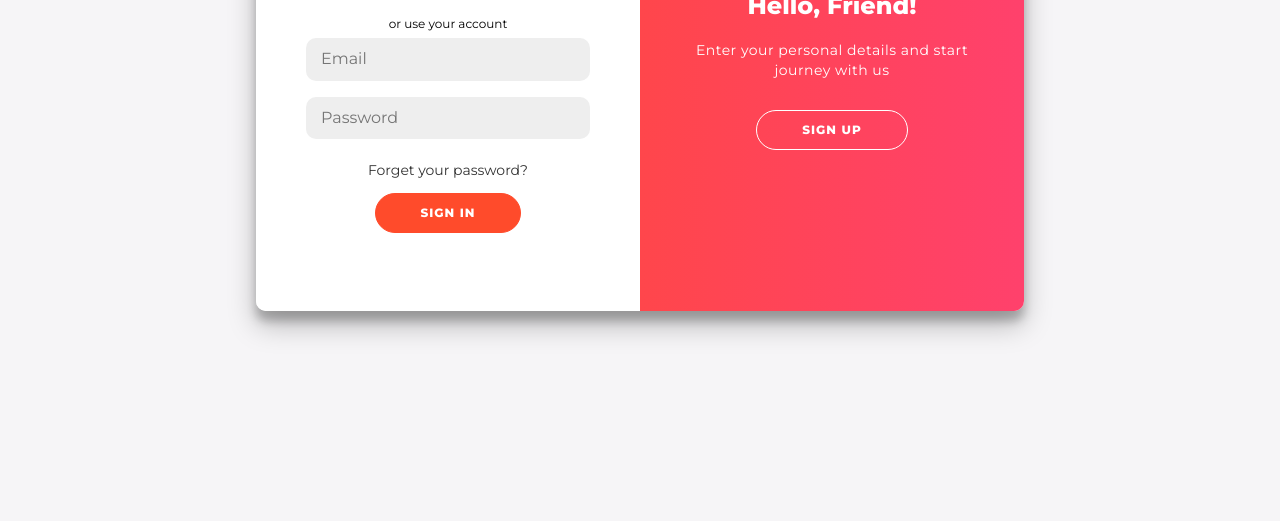
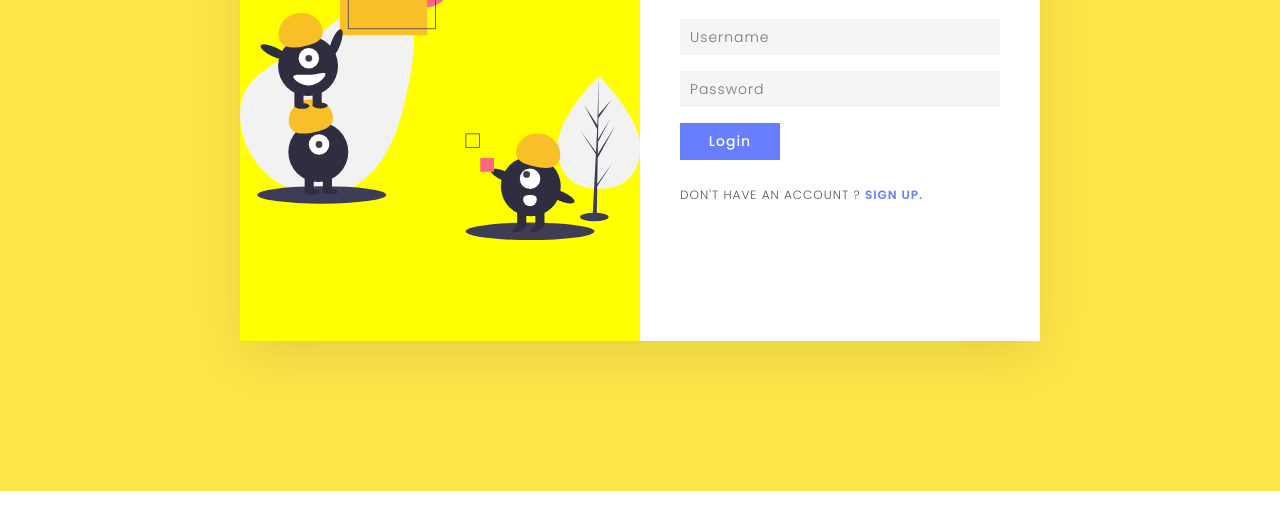
Before and after one commit to kvu-luong/template-html, a plain HTML site: page login_page/scs/index.html in a window 1280 px wide. Shown: the part 309-830 px from the top of the page. After the commit the page ends 800 px from the top, so only its background shows below. Drawn offline with Linux system fonts and the light colour scheme.

Commit message:
login 3 using position animation

```diff
--- a/login_page/css/main.scss
+++ b/login_page/css/main.scss
@@ -1,205 +1,172 @@
-@import url('https://fonts.googleapis.com/css?family=Montserrat:400,800');
+@import url('https://fonts.googleapis.com/css2?family=Poppins:wght@200;300;400;500;600;700;800&display=swap');
 *{
+	margin: 0;
+	padding: 0;
 	box-sizing: border-box;
+	font-family: 'Poppins', sans-serif;
+}
+a{
+	cursor: pointer;
+}
+section{
+	position: relative;
+	min-height: 100vh;
+	background: #fee648;
+	display: flex;
+	justify-content: center;
+	align-items: center;
+	padding: 20px;
+
+	.container{
+		position: relative;
+		width: 800px;
+		height: 500px;
+		background: #fff;
+		box-shadow: 0 15px 50px rgba(0, 0, 0, 0.1);
+		overflow: hidden;
 	}
 
-body{
-	font-family: 'Montserrat', sans-serif;
-	background: #f6f5f7;
+	.container .user{
+		position: absolute;
+		top: 0;
+		left: 0;
+		width: 100%;
+		height: 100%;
 		display: flex;
-	flex-direction: column;
+	}
+
+	.container .user .imgBx{
+		position: relative;
+		width: 50%;
+		height: 100%;
+		background: #ff0;
+		transition: 0.5s;
+	}
+
+	.container .user .imgBx img{
+		position: absolute;
+		top: 0;
+		left: 0;
+		width: 100%;
+		height: 100%;
+	}
+
+	.container .user .formBx{
+		position: relative;
+		width: 50%;
+		height: 100%;
+		background: #fff;
+		display: flex;
 		justify-content: center;
 		align-items: center;
-	height: 100vh;
-	margin: -20px 0 50px;
-}
-h2{
-	font-weight: bold;
-	margin: 0;
-}
-p{
-	font-size: 14px;
-	font-weight: 100;
-	line-height: 20px;
-	letter-spacing: 0.5px;
-	margin: 20px 0 30px;
-}
-span{
-	font-size: 12px;
-}
-a{
-	color: #333;
-	font-size: 14px;
-	text-decoration: none;
-	margin: 15px 0;
+		padding: 40px;
+		transition: 0.5s;
 	}
 
-.container{
-	background: #fff;
-	border-radius: 10px;
-	box-shadow: 0 14px 28px rgba(0, 0, 0, 0.25), 0 10px 10px rgba(0, 0, 0, 0.22);
-	position: relative;
-	overflow: hidden;
-	width: 768px;
-	max-width: 100%;
-	min-height: 480px;
+	.formBx form h2{
+		font-size: 18px;
+		font-weight: 600;
+		text-transform: uppercase;
+		letter-spacing: 2px;
+		text-align: center;
+		width: 100%;
+		margin-bottom: 10px;
+		color: #555;
 	}
 
-.form-container{
-	position: absolute;
-	top: 0;
-	height: 100%;
-	transition: all 0.6s ease-in-out;
-	form{
-		background: #fff;
-		display: flex;
-		flex-direction: column;
-		padding: 0 50px;
-		height: 100%;
-		justify-content: center;
-		align-items: center;
-		text-align: center;
+	.formBx form input{
+		position: relative;
+		width: 100%;
+		padding: 10px;
+		background: #f5f5f5;
+		color: #333;
+		border: none;
+		outline: none;
+		box-shadow: none;
+		margin: 8px 0;
+		font-size: 14px;
+		letter-spacing: 1px;
+		font-weight: 300;
 	}
 
-	.social-container{
-		margin: 20px 0;
+	.formBx form input[type='submit']{
+		max-width: 100px;
+		background: #677eff;
+		color: #fff;
+		cursor: pointer;
+		font-size: 14px;
+		font-weight: 500;
+		letter-spacing: 1px;
+		transition: .5s;
+	}
 }
 
-	.social-container a{
-		border: 1px solid #ddd;
-		border-radius: 50%;
-		display: inline-flex;
-		justify-content: center;
-		align-items: center;
-		margin: 0 5px;
-		height: 40px;
-		width: 40px;
-		border-radius: 10px;
+.signup{
+	position: relative;
+	margin-top: 20px;
+	font-size: 12px;
+	letter-spacing: 1px;
+	color: #555;
+	text-transform: uppercase;;
+	font-weight: 300;
+
+	a{
+		font-weight: 600;
+		text-decoration: none;
+		color: #677eff;
+	}
 }
 
-	input{
-		background: #eee;
-		border: none;
-		padding: 12px 15px;
-		margin: 8px 0;
-		width: 100%;
-		outline: none;
-		border-radius: 10px;
+.signupBx {
+	pointer-events: none;//this div over signinBx
+	.formBx{
+		left: 100%;
 	}
 
-
+	.imgBx{
+		left: -100%;
 	}
-button {
-	border-radius: 20px;
-	border: 1px solid #ff4b2b;
-	background: #ff4b2b;
-	color: #fff;
-	font-size: 12px;
-	font-weight: bold;
-	padding: 12px 45px;
-	letter-spacing: 1px;
-	text-transform: uppercase;
-	transition: transform 80ms ease-in;
-	cursor: pointer;
-	&:active{
-		transform: scale(0.95);
-	}
-	&:focus{
-		outline: none;
 }
 
-	&.ghost{
-		background: transparent;
-		border-color: #fff;
+.signinBx{
+	.formBx{
+		left: 0%;
+	}
+	.imgbx{
+		left: 0%;
 	}
 
 }
 
-.sign-in-container{
+.active{
+	.signupBx .formBx{
 		left: 0;
-	width: 50%;
-	z-index: 2;
 	}
 
-.sign-up-container{
+	.signupBx .imgBx{
 		left: 0;
-	width: 50%;
-	opacity: 0;
-	z-index: 1;
+	}
+	.signupBx{
+		pointer-events: initial;
 	}
 
-.overlay-container{
-	position: absolute;
-	top: 0;
-	left: 50%;
-	width: 50%;
-	height: 100%;
-	overflow: hidden;
-	transition: transform 0.6s ease-in-out;
-	z-index: 100;
-	.overlay{
-		background: #ff416c;
-		background: linear-gradient(to right, #ff4b2b, #ff416c) no-repeat 0 0 / cover;
-		color: #fff;
-		position: relative;
+	.signinBx .formBx{
+		left: 100%;
+	}
+	.signinBx .imgBx{
 		left: -100%;
-		height: 100%;
-		width: 200%;
-		transform: translateX(0);
-		transition: transform 0.6s ease-in-out;
-	}
-
-	.overlay-panel{
-		position: absolute;
-		top: 0;
-		display: flex;
-		flex-direction: column;
-		justify-content: center;
-		align-items: center;
-		padding: 0 40px;
-		height: 100%;
-		width: 50%;
-		text-align: center;
-		transform: translateX(0);
-		transition: transform 0.6s ease-in-out;
-	}
-
-	.overlay-right{
-		right: 0;
-		transform: translateX(0);
-		transition: transform 0.6s ease-in-out;
-	}
-
-	.overlay-left{
-		transform: translateX(-20%);
 	}
 }
 
-
-/* ANIMATION */
-
-.right-panel-active {
-	/* Move signin to the right */
-	.sign-in-container{
-		transform: translateX(100%);
+@media(max-width: 991px){
+	section .container{
+		max-width: 400px;
 	}
-	/* Bring sign up over sign in */
-	.sign-up-container{
-		transform: translateX(100%);
-		opacity: 1;
-		z-index: 5;
-	}
-	/* Move overlay to the left */
-	.overlay-container{
-		transform: translateX(-100%);
-	}
-	/* Move overlay back to right  */
-	.overlay-container .overlay-left{
-		transform: translateX(0);
-	}
-	.overlay-container .overlay{
-		transform: translateX(50%);
+	section .container .imgBx{
+		display: none;
 	}
 
-
+	section .container .user .formBx {
+		width: 100%;
 	}
+}
--- a/login_page/js/main.js
+++ b/login_page/js/main.js
@@ -1,7 +1,5 @@
-const signUpButton = document.getElementById('signUp');
-const signInButton = document.getElementById('signIn');
-const container = document.getElementById('container');
-
-signUpButton.addEventListener('click', ()=> container.classList.add('right-panel-active'));
-
-signInButton.addEventListener('click', () => container.classList.remove('right-panel-active'));
+function toggleForm(e){
+	e.preventDefault();
+	const container = document.querySelector('.container');
+	container.classList.toggle('active');
+}
--- a/login_page/scs/index.html
+++ b/login_page/scs/index.html
@@ -12,56 +12,38 @@
         <link rel="author" href="humans.txt">
     </head>
     <body>
-    	<div class="container" id="container">
-            <div class="form-container sign-up-container">
-                <form action="#">
-                    <h2>Create Account</h2>
-                    <div class="social-container">
-                        <a href="#" class="social"><i class="fab fa-facebook-f"></i></a>
-                        <a href="#" class="social"><i class="fab fa-google-plus-g"></i></a>
-                        <a href="#" class="social"><i class="fab fa-linkedin-in"></i></a>
-                    </div>
-                    <span>or use your email for registration</span>
-                    <input type="text" placeholder="Name"/>
-                    <input type="email" placeholder="Email"/>
-                    <input type="password" placeholder="Password"/>
-                    <button>Sign Up</button>
-                </form>
-            </div>
 
-             <div class="form-container sign-in-container">
-                <form action="#">
-                    <h2>Sign in</h2>
-                    <div class="social-container">
-                        <a href="#" class="social"><i class="fab fa-facebook-f"></i></a>
-                        <a href="#" class="social"><i class="fab fa-google-plus-g"></i></a>
-                        <a href="#" class="social"><i class="fab fa-linkedin-in"></i></a>
-                    </div>
-                    <span>or use your account</span>
-                    <input type="email" placeholder="Email"/>
-                    <input type="password" placeholder="Password"/>
-                    <a href="#">Forget your password?</a>
-                    <button>Sign In</button>
-                </form>
-            </div>
-
-            <div class="overlay-container">
-                <div class="overlay">
-                    <div class="overlay-panel overlay-left">
-                        <h2>Welcome Back!</h2>
-                        <p>To keep connected with us please login with your personal info</p>
-                        <button class="ghost" id="signIn">Sign In</button>
-                    </div>
-
-                    <div class="overlay-panel overlay-right">
-                        <h2>Hello, Friend!</h2>
-                        <p>Enter your personal details and start journey with us</p>
-                        <button class="ghost" id="signUp">Sign Up</button>
+        <section>
+            <div class="container">
+                <div class="user signinBx">
+                    <div class="imgBx"><img src="../assets/img/register.svg" alt="imgbx"/></div>
+                    <div class="formBx">
+                        <form>
+                            <h2>Sign In</h2>
+                            <input type="text" name="username" placeholder="Username">
+                            <input type="password" name="" placeholder="Password">
+                            <input type="submit" name="" value="Login">
+                            <p class="signup">Don't have an account ? <a href="#" onclick="toggleForm(event);">Sign Up.</a>
+                        </form>
                     </div>
                 </div>
+
+                  <div class="user signupBx">
+                    <div class="formBx">
+                        <form>
+                            <h2>Create an account</h2>
+                            <input type="text" name="username" placeholder="Username">
+                            <input type="email" name="email" placeholder="Email Address">
+                            <input type="password" name="password" placeholder="Password">
+                            <input type="password" name="confirmPassword" placeholder="Confirm Password">
+                            <input type="submit" name="" value="Sign Up">
+                            <p class="signin">Already have an account ? <a href="#" onclick="toggleForm(event);">Sign In.</a>
+                        </form>
+                    </div>
+                     <div class="imgBx"><img src="../assets/img/login.svg" alt="imgbx"/></div>
+                </div>
             </div>
-        </div>
-
+        </section>
 
         <script src="../js/main.js"></script>
     </body>
```
Also changed, not shown: login_page/assets/img/login.svg (added), login_page/assets/img/register.svg (added), login_page/css/main.css, 1 other file. Lines whose indentation alone changed are shown as unchanged.
